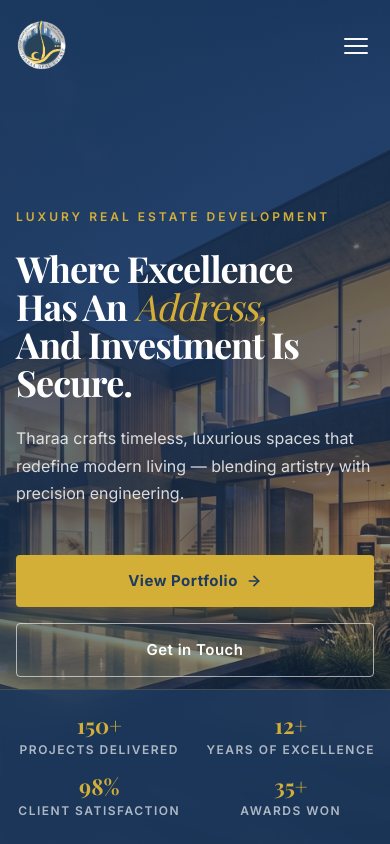
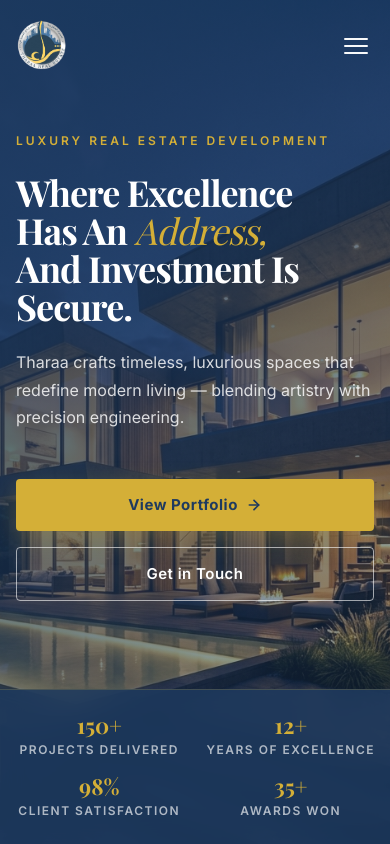
Before and after one commit to yyomnayyehia/Tharaagroup, a React (Vite) app: page / in a window 390 px wide. Shown: the top 844 px of the page. Built offline with nearby package versions, Linux system fonts and the light colour scheme; a web font is replaced by a local one.

Commit message:
fix: add bottom padding on mobile hero so buttons are fully visible

```diff
--- a/src/components/Hero.css
+++ b/src/components/Hero.css
@@ -167,12 +167,13 @@
 /* ── Responsive ──────────────────────────────── */
 @media (max-width: 768px) {
   .hero {
-    /* background-attachment: fixed causes bugs on iOS Safari */
     background-attachment: scroll;
   }
 
   .hero-content {
     padding-top: calc(var(--spacing-xxl) + 20px);
+    /* Extra bottom padding so buttons don't hide behind the stats bar */
+    padding-bottom: 180px;
   }
 
   .hero-text-block {
@@ -199,6 +200,9 @@
 }
 
 @media (max-width: 480px) {
+  .hero-content {
+    padding-bottom: 200px;
+  }
   .hero-actions { flex-direction: column; }
   .hero-actions a { text-align: center; width: 100%; }
   .hero-stats-inner { justify-content: center; }
```
